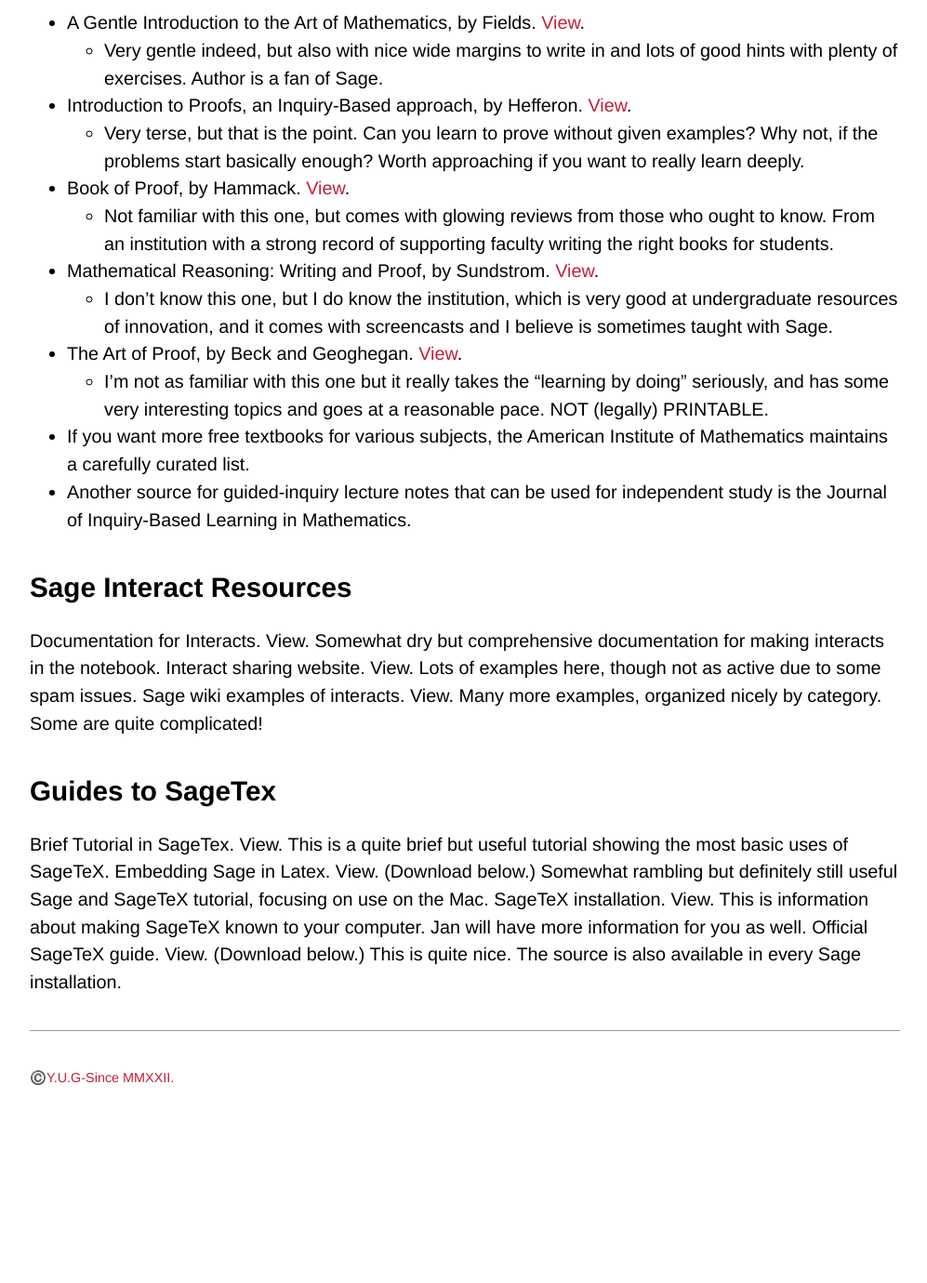
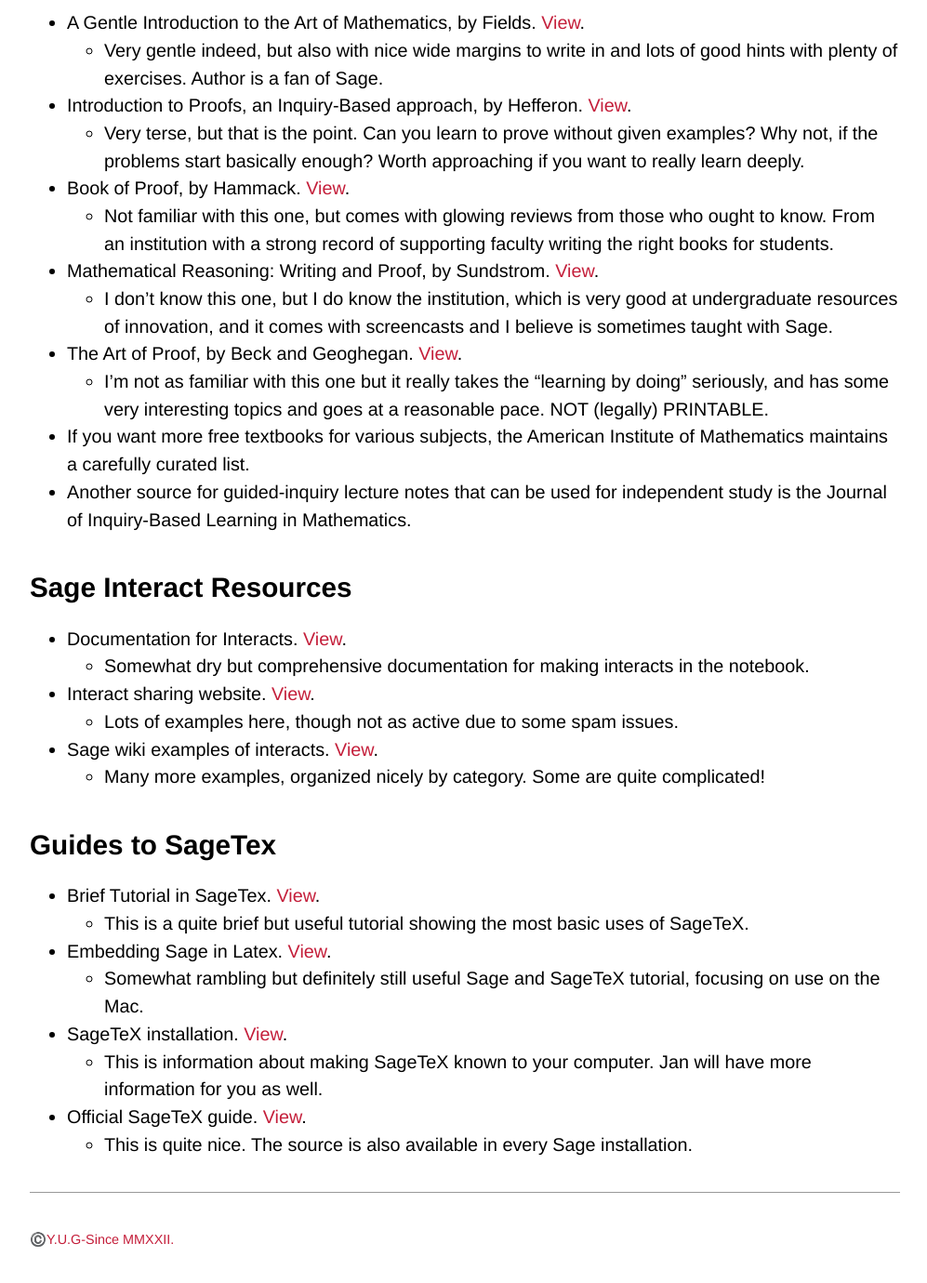
Before and after one commit to WoComtoQC/wocomtoqc.github.io, a Jekyll site: the page built from ressources.md, in a window 1280 px wide and 1400 px high, scrolled down 966 px. Shown: the top 1380 px of the window at 93% size, without its empty margins (140-1137 px from the left). Built offline with Jekyll 4.4.1, drawn with Linux system fonts in a browser that asks for light colours; some web fonts are replaced; our own code applies the rules of GitHub Pages for plain Markdown files; before the commit the page ends 2192 px from its top, so only the background shows below that.

Commit message:
Update ressources.md

```diff
--- a/ressources.md
+++ b/ressources.md
@@ -43,19 +43,19 @@ layout: default
   - Another source for guided-inquiry lecture notes that can be used for independent study is the Journal of Inquiry-Based Learning in Mathematics.
 
 ## Sage Interact Resources
-Documentation for Interacts. View.
-Somewhat dry but comprehensive documentation for making interacts in the notebook.
-Interact sharing website.  View.
-Lots of examples here, though not as active due to some spam issues.
-Sage wiki examples of interacts.  View.
-Many more examples, organized nicely by category.  Some are quite complicated!
+  - Documentation for Interacts. [View](https://doc.sagemath.org/html/en/prep/Quickstarts/Interact.html).
+    - Somewhat dry but comprehensive documentation for making interacts in the notebook.
+  - Interact sharing website.  [View](https://sagecell.sagemath.org/static/about.html?v=15adefe8b7e89fcf49eda7af5303abd4#embedding).
+    - Lots of examples here, though not as active due to some spam issues.
+  - Sage wiki examples of interacts.  [View](https://wiki.sagemath.org/interact/calculus).
+    - Many more examples, organized nicely by category.  Some are quite complicated!
 
 ## Guides to SageTex
-Brief Tutorial in SageTex. View.
-This is a quite brief but useful tutorial showing the most basic uses of SageTeX.
-Embedding Sage in Latex.  View. (Download below.)
-Somewhat rambling but definitely still useful Sage and SageTeX tutorial, focusing on use on the Mac.
-SageTeX installation. View.
-This is information about making SageTeX known to your computer. Jan will have more information for you as well.
-Official SageTeX guide.  View. (Download below.)
-This is quite nice. The source is also available in every Sage installation.
+  - Brief Tutorial in SageTex. [View](http://www.google.com/url?q=http%3A%2F%2Fwww.sagemath.org%2Fdoc%2Ftutorial%2Fsagetex.html&sa=D&sntz=1&usg=AFQjCNERxh2VncmbSWHyEv4ZF7dgmpdAnA).
+    - This is a quite brief but useful tutorial showing the most basic uses of SageTeX.
+  - Embedding Sage in Latex.  [View](http://www.google.com/url?q=http%3A%2F%2Fdevio.us%2F~bannon%2Fsage%2Fsagetextexshop.pdf&sa=D&sntz=1&usg=AFQjCNGVwTmsI_KB-6hwi10XjtvxcvL1KQ).
+    - Somewhat rambling but definitely still useful Sage and SageTeX tutorial, focusing on use on the Mac.
+  - SageTeX installation. [View](http://www.google.com/url?q=http%3A%2F%2Fwww.sagemath.org%2Fdoc%2Finstallation%2Fsagetex.html&sa=D&sntz=1&usg=AFQjCNFjkNgZFwhON0rXL56F_PQo7nR-2g).
+    - This is information about making SageTeX known to your computer. Jan will have more information for you as well.
+  - Official SageTeX guide.  [View](https://www.google.com/url?q=https%3A%2F%2Fbitbucket.org%2Fddrake%2Fsagetex%2Fdownloads%2Fsagetex.pdf&sa=D&sntz=1&usg=AFQjCNEM4Fvg5BaNJuM4xy6fFyFTodtIKQ).
+    - This is quite nice. The source is also available in every Sage installation.
```
